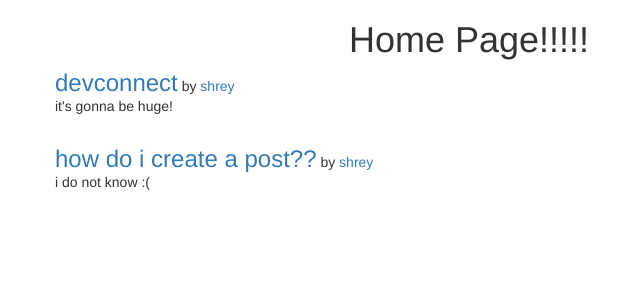
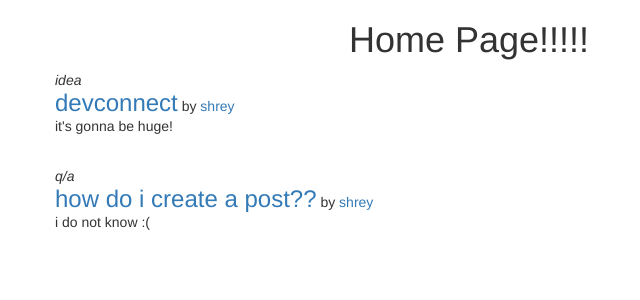
Before and after one commit to shreysahgal/DevConnect, a Flask app: page /home in a window 1280 px wide. Shown: the top 300 px of the page, without its empty margins (171-811 px from the left). Run offline with Flask 2, Linux system fonts and the light colour scheme; data comes from the database, SQL or seed files in the repository; some libraries are stand-ins or nearby versions.

Commit message:
added type to home

```diff
--- a/templates/home.html
+++ b/templates/home.html
@@ -10,6 +10,15 @@
     <!--Draw post-->
     <div class="container" style="width:70%">
         <div class="row">
+            {% if post.kind == 'i' %}
+            <i>idea</i>
+            {% elif post.kind == 'qa' %}
+            <i>q/a</i>
+            {% elif post.kind == 'u' %}
+            <i>update</i>
+            {% endif %}
+        </div>
+        <div class="row">
             <a href="/post/{{ post.id }}"><h3 style="display: inline">{{ post.title }}</h3></a> by <a href="/user/{{post.author}}">{{ post.author }} </a>
         </div>
         <div class="row">
```
